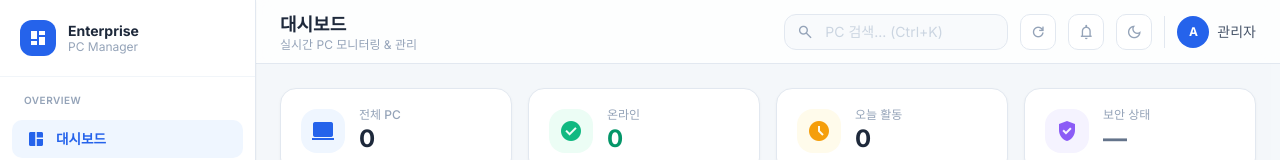
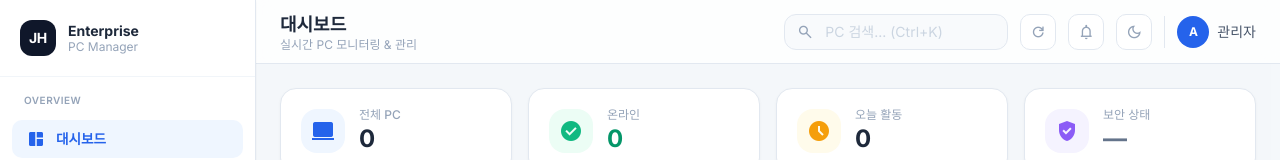
Before and after one commit to ProCodeJH/PC-Management, a website: page dashboard/frontend/index.html in a window 1280 px wide. Shown: the top 160 px of the page. Drawn offline with nearby package versions, Linux system fonts and the light colour scheme; no server answers.

Commit message:
feat: add JH logo everywhere - dashboard, landing, wizard

```diff
--- a/dashboard/frontend/index.html
+++ b/dashboard/frontend/index.html
@@ -43,9 +43,8 @@
         <aside class="hidden md:flex flex-col w-64 bg-white border-r border-border-c flex-shrink-0 shadow-sm z-10">
             <!-- Logo -->
             <div class="flex items-center gap-3 px-5 py-5 border-b border-slate-100">
-                <div class="w-9 h-9 rounded-lg bg-primary flex items-center justify-center">
-                    <span class="material-symbols-outlined text-white text-xl"
-                        style="font-variation-settings:'FILL' 1">dashboard</span>
+                <div class="w-9 h-9 rounded-lg bg-slate-900 flex items-center justify-center">
+                    <span class="text-white text-sm font-extrabold tracking-tight">JH</span>
                 </div>
                 <div>
                     <p class="text-sm font-bold text-slate-800 leading-tight">Enterprise</p>
```
Also changed, not shown: dashboard/frontend/logo.svg (added), 3 other files.
